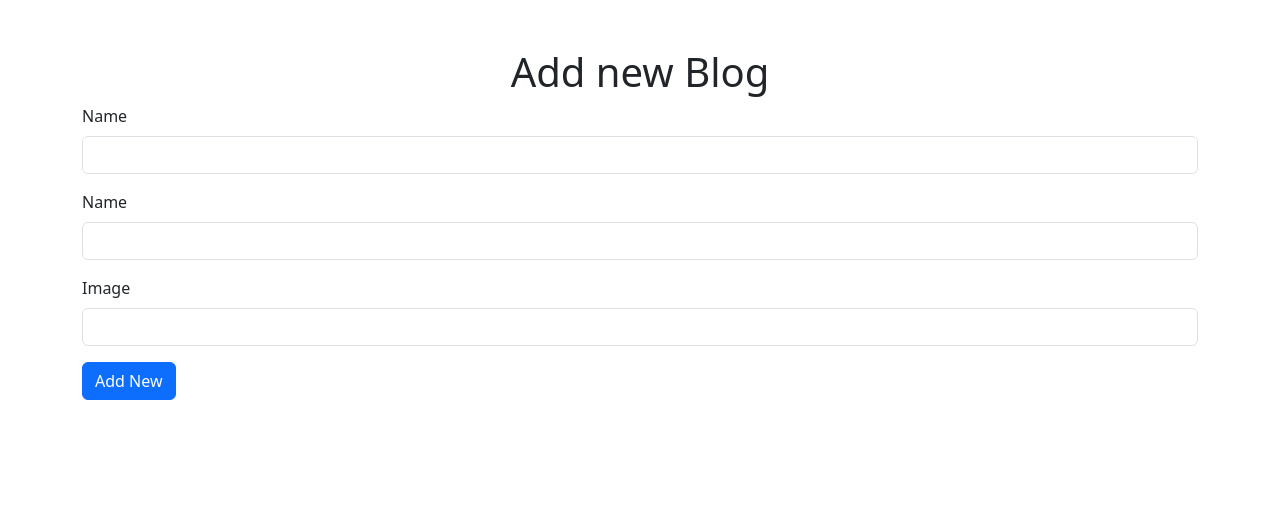
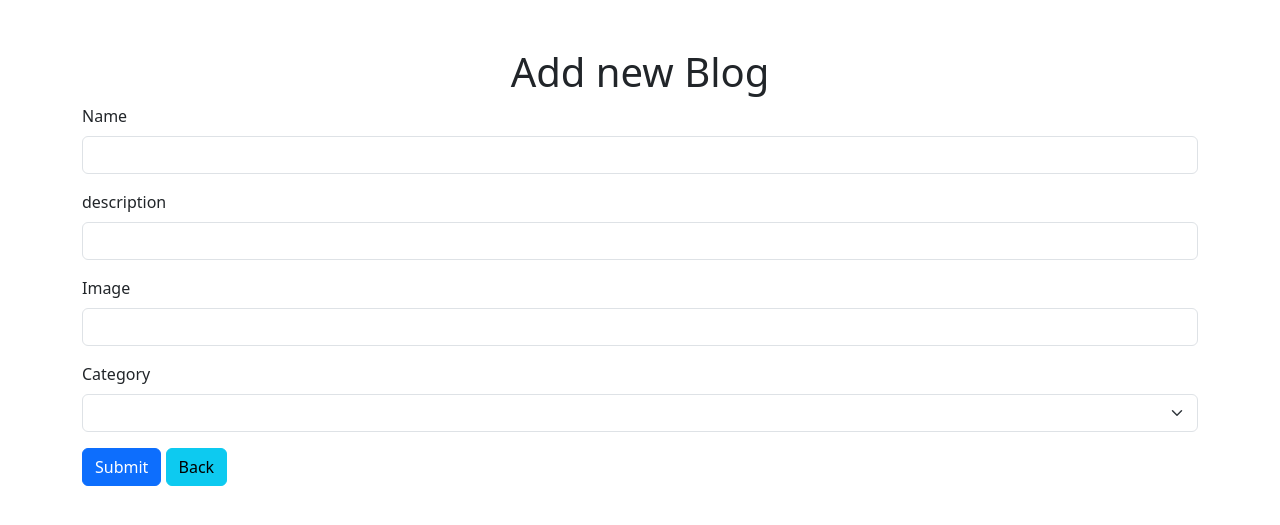
Before and after one commit to Ma7en/iti-flask-lab3, a Flask app: page /blogs/create in a window 1280 px wide. Shown: the part 56-581 px from the top of the page. Run offline with Flask 3, Linux system fonts and the light colour scheme; lists and menus that the app fills with data are empty; some libraries are stand-ins or nearby versions.

Commit message:
edit category

```diff
--- a/app/blogs/views.py
+++ b/app/blogs/views.py
@@ -1,4 +1,4 @@
-from app.models import Blogs, db
+from app.models import Blogs, db, Categories
 from flask import render_template, request, redirect, url_for, Blueprint
 from app.blogs import blogs_blueprint
 from app.blogs.forms import BlogsForm
@@ -11,26 +11,27 @@ def blogs_list():
     return render_template("blogs/list.html", blogs=blogs)
 
 
+@blogs_blueprint.route("create", endpoint="create", methods=["GET", "POST"])
+def blogs_create():
+    categories = Categories.query.all()
+    if request.method == "POST":
+
+        blog = Blogs(
+            name=request.form["name"],
+            description=request.form["description"],
+            image=request.form["image"],
+            category_id=request.form["category_id"],
+        )
+        db.session.add(blog)
+        db.session.commit()
+        return redirect(blog.show_url)
+    return render_template("blogs/create.html", categories=categories)
+
+
 # @blogs_blueprint.route("create", endpoint="create", methods=["GET", "POST"])
 # def blogs_create():
-#     # print(request.method, request.form)
-#     if request.method == "POST":
-#         blog = Blogs(
-#             name=request.form["name"],
-#             description=request.form["description"],
-#             image=request.form["image"],
-#         )
-#         db.session.add(blog)
-#         db.session.commit()
-#         return redirect(blog.show_url)
-#     return render_template("blogs/create.html")
-
-
-@blogs_blueprint.route("create", endpoint="create", methods=["GET", "POST"])
-def blogs_create():
-    form = BlogsForm()
-
-    return render_template("blogs/forms/create.html", form=form)
+#     form = BlogsForm()
+#     return render_template("blogs/forms/create.html", form=form)
 
 
 @blogs_blueprint.route("<int:id>/update", endpoint="update", methods=["GET", "POST"])
@@ -54,6 +55,7 @@ def blogs_update(id):
 @blogs_blueprint.route("<int:id>", endpoint="show")
 def blog_show(id):
     blog = db.get_or_404(Blogs, id)
+    # category = db.get_or_404(Categories, blog.category_id)
     return render_template("blogs/show.html", blog=blog)
 
 
--- /dev/null
+++ b/app/templates/blogs/create.html
@@ -0,0 +1,39 @@
+{% extends './base.html' %}
+
+<!-- content -->
+{% block content %}
+<div>
+    <h1 style="text-align: center">Add new Blog</h1>
+</div>
+
+<form method="post">
+    <div class="mb-3">
+        <label class="form-label">Name</label>
+        <input type="text" name="name" class="form-control" />
+    </div>
+
+    <div class="mb-3">
+        <label class="form-label">description</label>
+        <input type="text" class="form-control" name="description" />
+    </div>
+
+    <div class="mb-3">
+        <label class="form-label">Image</label>
+        <input type="text" name="image" class="form-control" />
+    </div>
+
+    <div class="mb-3">
+        <label class="form-label">Category</label>
+        <select name="category_id" class="form-select">
+            {% for category in categories %}
+            <option value="{{ category.id }}">{{ category.name }}</option>
+            {% endfor %}
+        </select>
+    </div>
+
+    <div class="mb-3">
+        <button type="submit" class="btn btn-primary">Submit</button>
+        <a href="{{ url_for('blogs.list') }}" class="btn btn-info">Back</a>
+    </div>
+</form>
+{% endblock %}
```
Also changed, not shown: app/migrations/versions/1f5c91c2de33_edit_categories.py (added, +34 -0 lines), app/models.py (+28 -26 lines), app/templates/blogs/show.html (+6 -1 lines), app/templates/categories/show.html (+10 -0 lines).
